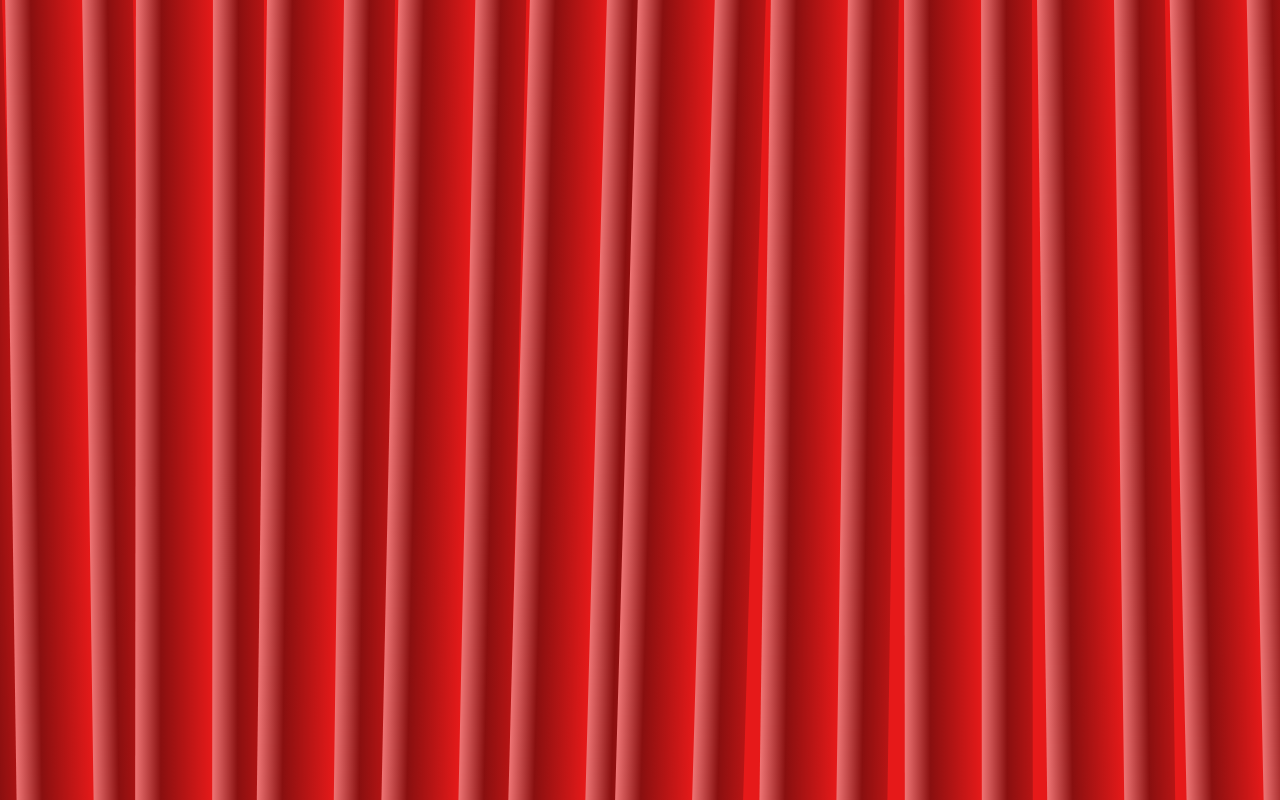
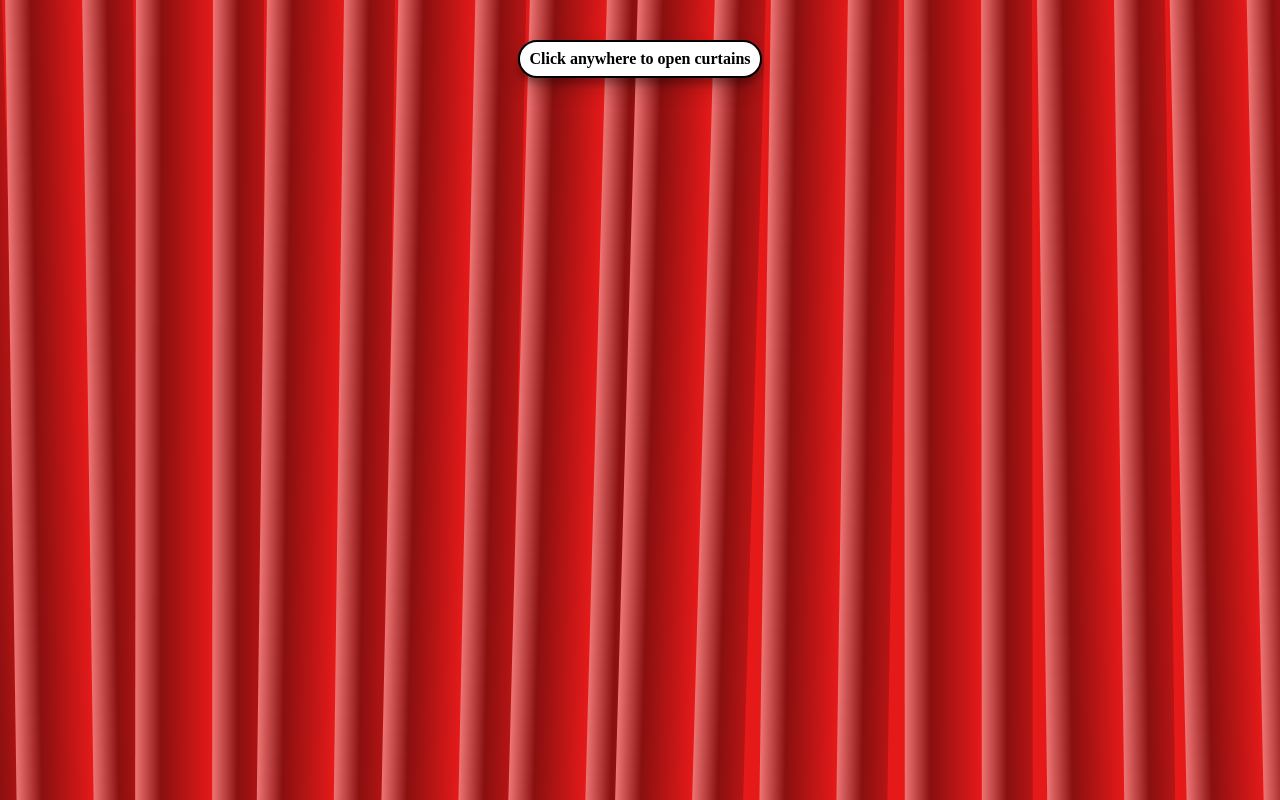
Before and after one commit to BhavyaMatalia/family, a plain HTML site: page index.html in a window 1280 px wide. Drawn offline with nearby package versions, Linux system fonts and the light colour scheme.

Commit message:
Add helper text for curtains
style.css
- Add helper text styles and animation

index.html
- Add helper text

script.js
- Update to hide helper text on clicking curtains

```diff
--- a/css/style.css
+++ b/css/style.css
@@ -153,6 +153,30 @@ h1 {
   max-height: 80vh;
 }
 
+.helper-text {
+  display: block;
+  padding: 0.5rem 0;
+  border: 2px solid black;
+  background: white;
+  position: fixed;
+  top: 5vh;
+  left: 50vw;
+  width: 30ch;
+  transform: translateX(-50%);
+  border-radius: 2rem;
+  font-weight: bold;
+  text-align: center;
+  box-shadow: 0 10px 20px rgba(0, 0, 0, 0.19), 0 6px 6px rgba(0, 0, 0, 0.23);
+}
+
+@keyframes fade-out {
+  to {
+    opacity: 0;
+    top: 0;
+    display: none;
+  }
+}
+
 @media only screen and (max-width: 768px) {
   .welcome-text {
     font-size: 2.5rem;
--- a/index.html
+++ b/index.html
@@ -50,6 +50,9 @@
             <div class='rnUnit'></div>
         </div>
     </section>
+    <div class="helper-text">
+        Click anywhere to open curtains
+    </div>
 
     <script src="./js/script.js"></script>
 </body>
--- a/js/script.js
+++ b/js/script.js
@@ -1,6 +1,8 @@
-document.querySelector(".rnOuter").addEventListener("click", (e) => {
-	const curtainParts = [...document.querySelectorAll(".rnInner")];
+document.querySelector('.rnOuter').addEventListener('click', (e) => {
+	const helperText = document.querySelector('.helper-text');
+	helperText.style.animation = 'fade-out 1s ease-out 1 forwards';
+	const curtainParts = [...document.querySelectorAll('.rnInner')];
 	curtainParts.forEach((curtain) => {
-		curtain.style.transform = "scaleX(0)";
+		curtain.style.transform = 'scaleX(0)';
 	});
 });
```
